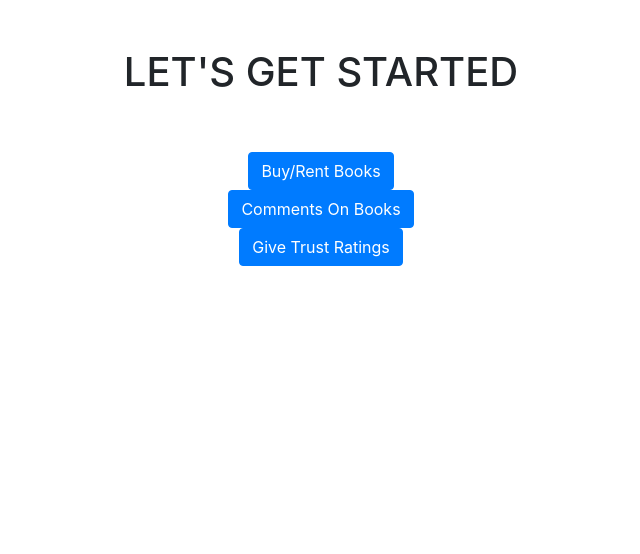
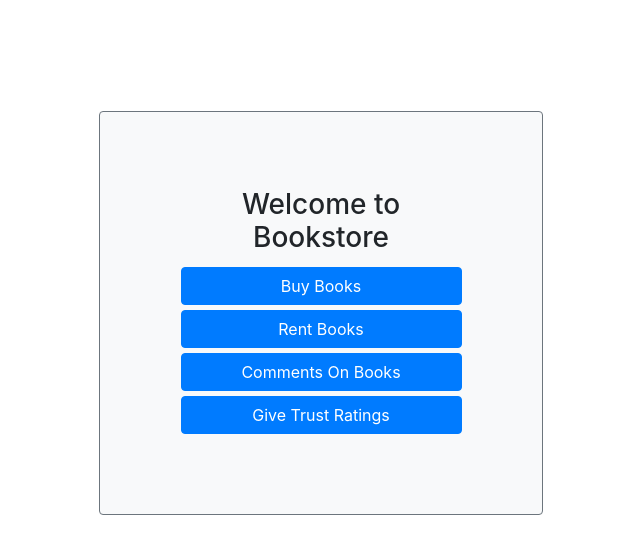
Before and after one commit to psusjk/FinalProject, a Python web app: template webpages/templates/home.html in a window 1280 px wide. Shown: the part 56-610 px from the top of the page, without its empty margins (319-959 px from the left). Run offline with Jinja, Linux system fonts and the light colour scheme; the template is opened without the code that fills it, so the values that code supplies are empty; some libraries are stand-ins or nearby versions.

Commit message:
Improved Home Page

```diff
--- a/webpages/templates/home.html
+++ b/webpages/templates/home.html
@@ -1,50 +1,25 @@
 {% extends "index.html" %} {% block title %}Home{% endblock %} {% block content
 %}
 <body>
-    <div class="container">
-
-        <div class="container">
-            <br>
-            <br>
-
-            <div class="row align-items-center justify-content-center">
-                <h1>LET'S GET STARTED</h1>
+    <div class="d-flex justify-content-center">
+        <div class="card text-center bg-light mb-3 border-secondary" style="margin-top: 10%; width: 40%;height: 100%; padding: 5%;">
+            <div class="card-body flex-column">
+                <h3 class="card-title">Welcome to Bookstore</h3>
+                <div style="margin: 5px;">
+                    <button type="submit" class="btn btn-primary btn-block">Buy Books</button>
+                </div>
+                <div style="margin: 5px;">
+                    <button type="submit" class="btn btn-primary btn-block">Rent Books</button>
+                </div>
+                <div style="margin: 5px;">
+                    <button type="submit" class="btn btn-primary btn-block">Comments On Books</button>
+                </div>
+                <div style="margin: 5px;">
+                    <button type="submit" class="btn btn-primary btn-block">Give Trust Ratings</button>
+                </div>
             </div>
-            <br>
-
-            <form method="POST">
-                <br>
-                <!-- <div style="border: 1px solid">
-                <input type="button" value="Buy/Rent Books" style="display: block; margin: 0 auto;">
-
-                </div>
-                <div style="border: 1px solid">
-
-                <input type="button" value="Comments On Books" style="display: block; margin: 0 auto;">
-
-                </div>
-                <div style="border: 1px solid">
-
-                <input type="button" value="Give Trust Ratings" style="display: block; margin: 0 auto;">
-                </div> -->
-
-
-
-                <div class="row align-items-center justify-content-center">
-                  <button type="submit " class="btn btn-primary " style="display: block; margin: 0 auto;" ">Buy/Rent Books</button>
-                </div>
-                <div class="row align-items-center justify-content-center">
-                  <button type="submit " class="btn btn-primary " style="display: block; margin: 0 auto;">Comments On Books</button>
-                </div>
-                <div class="row align-items-center justify-content-center">
-                  <button type="submit " class="btn btn-primary " style="display: block; margin: 0 auto;" ">Give Trust Ratings</button>
-                </div>
-
-            </form>
-            <br><br>
         </div>
     </div>
-
     <script src="https://code.jquery.com/jquery-3.3.1.slim.min.js " integrity="sha384-q8i/X+965DzO0rT7abK41JStQIAqVgRVzpbzo5smXKp4YfRvH+8abtTE1Pi6jizo "
         crossorigin="anonymous "></script>
     <script src="https://cdnjs.cloudflare.com/ajax/libs/popper.js/1.14.3/umd/popper.min.js " integrity="sha384-ZMP7rVo3mIykV+2+9J3UJ46jBk0WLaUAdn689aCwoqbBJiSnjAK/l8WvCWPIPm49 "
```
Also changed, not shown: 1 other file.
